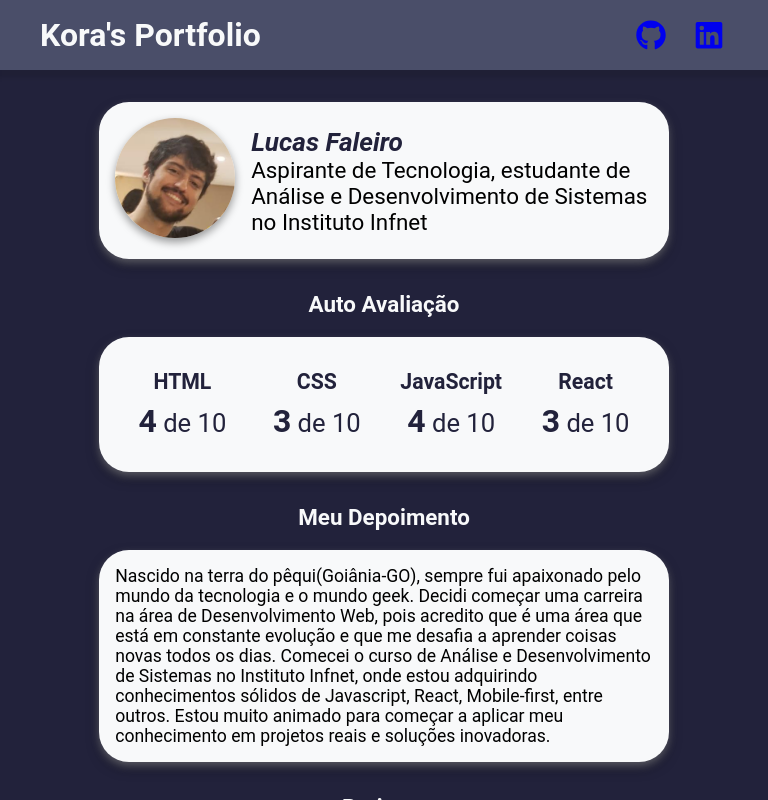
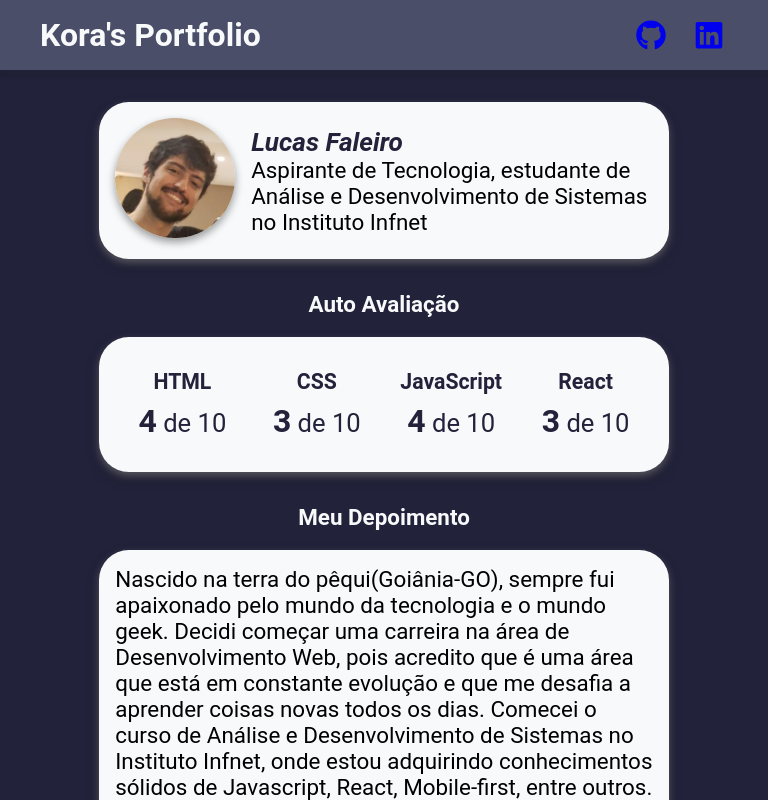
Before and after one commit to Lucas-Faleiro/Portfolio-DR1-AT, a React (Vite) app: page / in a window 768 px wide. Shown: the top 800 px of the page. Built offline with nearby package versions, Linux system fonts and the light colour scheme.

Commit message:
Add Testimonial media query for tablet

```diff
--- a/src/ProfileCard.module.css
+++ b/src/ProfileCard.module.css
@@ -37,9 +37,6 @@
   .profilePhoto {
     width: 120px;
   }
-  .profileName {
-    /* font-size: 1.5rem; */
-  }
 }
 
 @media ((min-width: 1024px)) {
--- a/src/Testimonial.module.css
+++ b/src/Testimonial.module.css
@@ -20,3 +20,9 @@
   color: var(--titles-color);
   font-size: var(--section-title);
 }
+
+@media ((min-width: 768px) and (max-width: 1024px)) {
+  .testimonial {
+    font-size: 1.4rem;
+  }
+}
```
